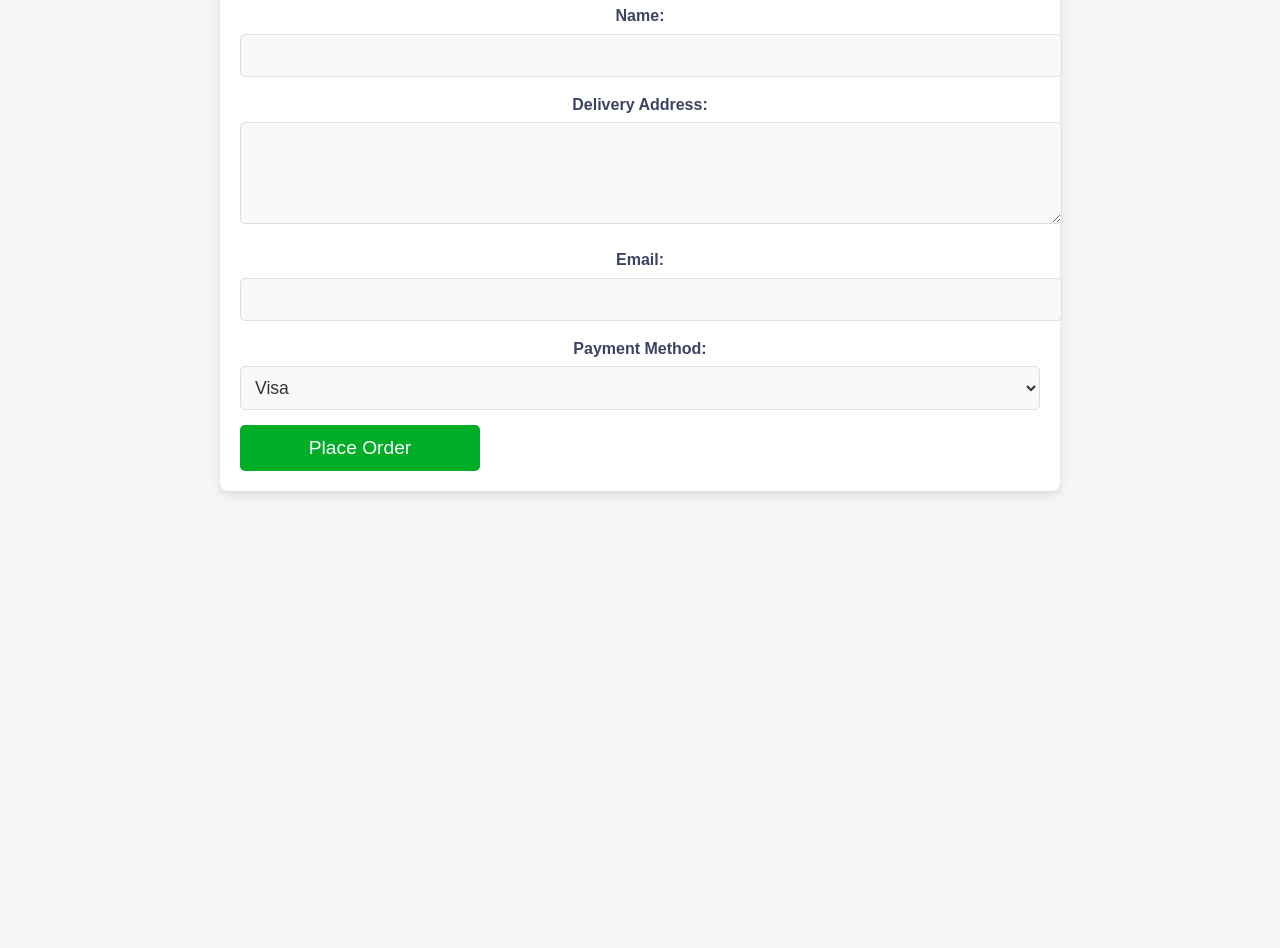
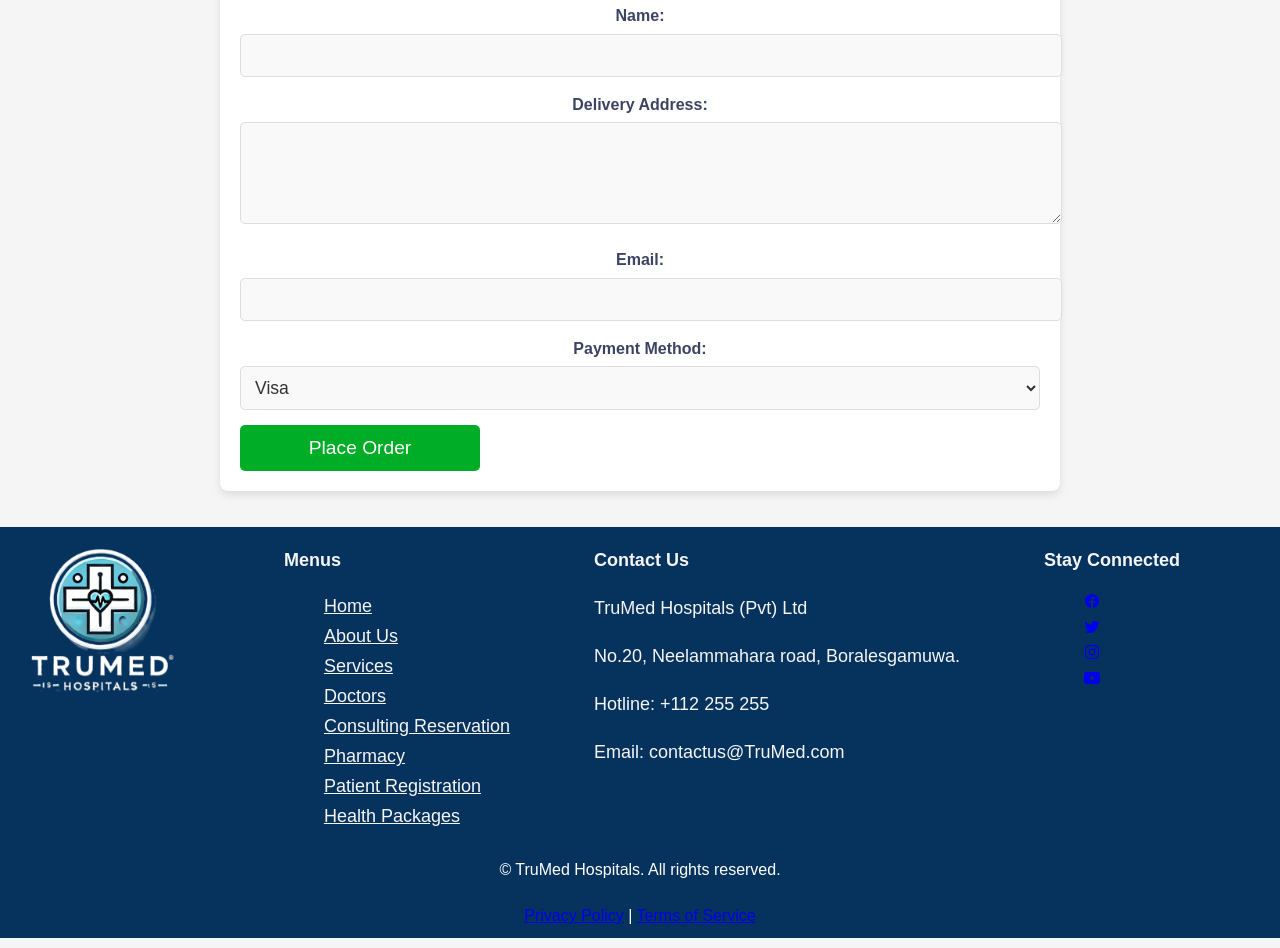
Before and after one commit to Yelaani/yelaani.github.io, a plain HTML site: page checkout.html in a window 1280 px wide. Shown: the part 555-1503 px from the top of the page. Before the commit the page ends 1082 px from the top, so only its background shows below. Drawn offline with nearby package versions, Linux system fonts and the light colour scheme.

Commit message:
Add files via upload

```diff
--- a/checkout.html
+++ b/checkout.html
@@ -5,10 +5,18 @@
     <meta name="viewport" content="width=device-width, initial-scale=1.0">
     <title>Checkout</title>
     <link rel="stylesheet" href="./styles/pharmacy_style.css">
+
+    <link rel="apple-touch-icon" sizes="180x180" href="./favicon_package_v0.16/mstile-150x150.png">
+    <link rel="icon" type="image/png" sizes="32x32" href="./favicon_package_v0.16/favicon-32x32.png">
+    <link rel="icon" type="image/png" sizes="16x16" href="./favicon_package_v0.16/favicon-16x16.png">
+    <link rel="manifest" href="/favicon_package_v0.16/site.webmanifest">
+
+    <meta name="msapplication-TileColor" content="#da532c">
+    <meta name="theme-color" content="#ffffff">
 </head>
 <body>
     <header id="checkout-header">
-        <h1><img src="./images/Hospital Logo.webp" width="80px">Checkout</h1>
+        <h1><img src="./images/Hospital Logo.webp" width="80px" alt="logo">Checkout</h1>
     </header>
     <main>
         <section id="order-summary">
@@ -60,6 +68,53 @@
         </section>
 
     </main>
+<!-- footer section -->
+<footer>
+    <div class="footer-container">
+        <div class="description">
+            <img src="./images/Proper logo.webp" width="200" alt="logo">
+        </div>
+        <div class="shortcuts">
+            <h3>Menus</h3>
+            <ul>
+                <li><a href="./index.html"> Home</a></li>
+                <li><a href="./About Us.html"> About Us </a></li>
+                <li><a href="./Services.html"> Services </a></li>
+                <li><a href="./Doctors.html"> Doctors </a></li>
+                <li><a href="./Consulting Reservation.html"> Consulting Reservation </a></li>
+                <li><a href="./new pharmacy.html"> Pharmacy </a></li>
+                <li><a href="./Patient Registration.html"> Patient Registration </a></li>
+                <li><a href="./Health Packages (additional).html"> Health Packages </a></li>
+            </ul>
+        </div>
+
+        <div class="Contact-info">
+            <h3>Contact Us</h3>
+            <p>TruMed Hospitals (Pvt) Ltd</p>
+            <p>No.20, Neelammahara road, Boralesgamuwa.</p>
+            <p>Hotline: +112 255 255 </p>
+            <p>Email: contactus@TruMed.com</p>
+        </div>
+
+        <div class="Stay-connected">
+            <h3>Stay Connected</h3>
+            <ul class="socialmedia">
+                <li><a href="https://www.facebook.com/login/" target="blank"><ion-icon name="logo-facebook"></ion-icon></a></li>
+                <li><a href="https://twitter.com/" target="blank"><ion-icon name="logo-twitter"></ion-icon></a></li>
+                <li><a href="https://www.instagram.com/accounts/login/" target="blank"><ion-icon name="logo-instagram"></ion-icon></a></li>
+                <li><a href="https://www.youtube.com/" target="blank"><ion-icon name="logo-youtube"></ion-icon></a></li>
+                <script type="module" src="https://unpkg.com/ionicons@5.5.2/dist/ionicons/ionicons.esm.js"></script>
+                <script nomodule src="https://unpkg.com/ionicons@5.5.2/dist/ionicons/ionicons.js"></script>
+            </ul>
+        </div>
+    </div>
+
+    <div class="rights">
+        <p>&copy; TruMed Hospitals. All rights reserved.</p>
+        <p><a href="#">Privacy Policy</a> | <a href="#">Terms of Service</a></p>
+    </div>
+</footer>
+
     <script src="./checkout_script.js"></script>
 </body>
 </html>
```
Also changed, not shown: new pharmacy.html (+12 -2 lines).
